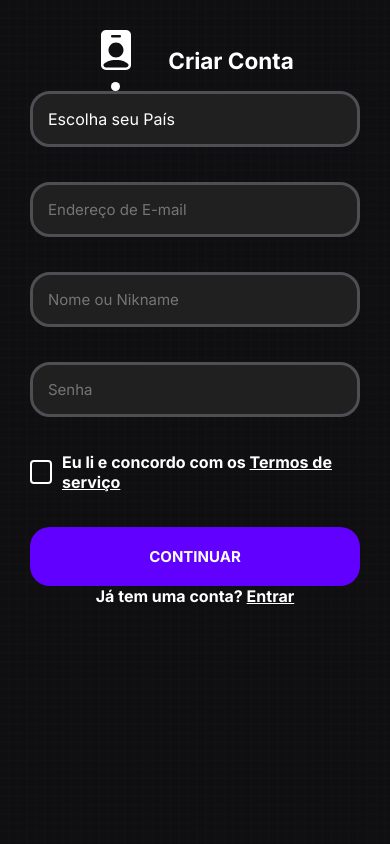
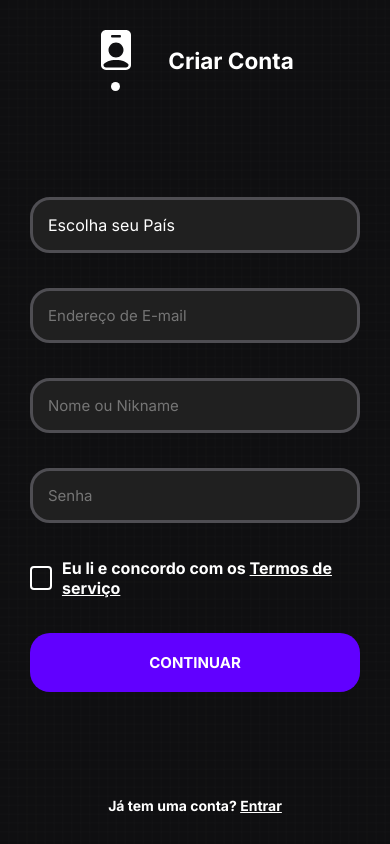
Before and after one commit to Udiel-Oliveira/pjct-e-commerce-front, a Next.js app in the folder gentix-store/: page /pages/SignUp in a window 390 px wide. Built offline with nearby package versions, Linux system fonts and the light colour scheme.

Commit message:
fix: erro de responsividade

```diff
--- a/gentix-store/src/app/pages/SignUp/signup.module.css
+++ b/gentix-store/src/app/pages/SignUp/signup.module.css
@@ -47,6 +47,18 @@
 #prop {
   width: 100%;
   height: 100vh;
+}
+
+.formContainer {
+  display: flex;
+  flex: 1;
+  flex-direction: column;
+  justify-content: space-between;
+  height: 100%;
+}
+
+.loginLink{
+  font-size: 14px;
 }
 
 @media (max-width: 1280px) and (min-width: 1024px) {
```
